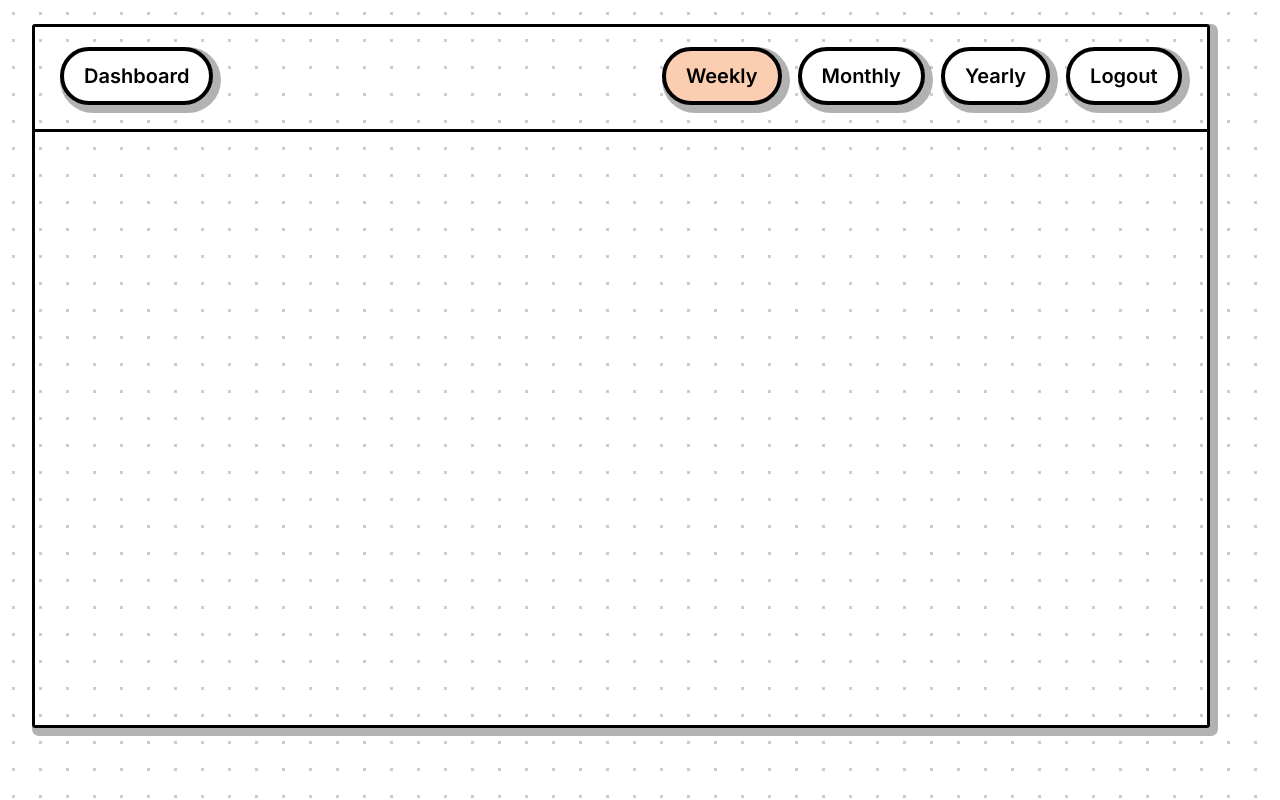
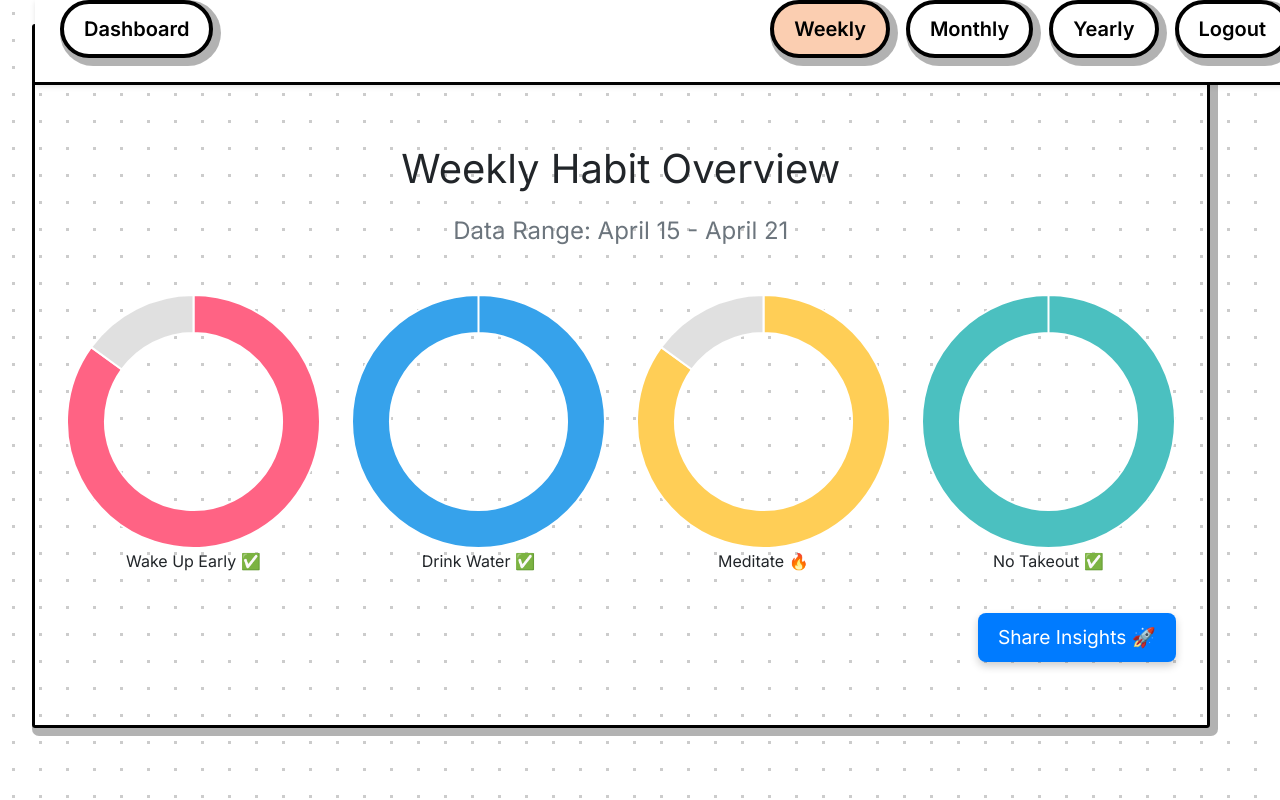
Before and after one commit to fifibox/habit-tracker, a Flask app: page /weekly in a window 1280 px wide. Run offline with Flask 3, Linux system fonts and the light colour scheme.

Commit message:
Added weekly view with individual habit charts, fixed navbar, and enhanced styling

```diff
--- a/habit_tracker/app/templates/base.html
+++ b/habit_tracker/app/templates/base.html
@@ -34,5 +34,13 @@
     {% endblock %}
 
   </div>
+
+  <!-- Chart.js Library -->
+  <script src="https://cdn.jsdelivr.net/npm/chart.js"></script>
+
+  {% block scripts %}{% endblock %}
+
+
+
 </body>
 </html>
--- a/habit_tracker/app/templates/weekly.html
+++ b/habit_tracker/app/templates/weekly.html
@@ -2,8 +2,43 @@
 
 {% block title %}Weekly view{% endblock %}
 
+{% block style %}
+<link rel="stylesheet" href="{{ url_for('static', filename='weekly.css') }}">
+{% endblock %}
+
 {% block content %}
+<div class="container mt-5">
+    <h1 class="text-center mb-4">Weekly Habit Overview</h1>
+    <h4 class="text-center text-muted">Data Range: April 15 - April 21</h4>
 
-<!-- add content here  -->
+    <!-- Donut Chart -->
+    <div class="row text-center mt-5">
+        <div class="col-md-3">
+            <canvas id="chartWakeUp"></canvas>
+            <p>Wake Up Early ✅</p>
+        </div>
+        <div class="col-md-3">
+            <canvas id="chartWater"></canvas>
+            <p>Drink Water ✅</p>
+        </div>
+        <div class="col-md-3">
+            <canvas id="chartMeditate"></canvas>
+            <p>Meditate 🔥</p>
+        </div>
+        <div class="col-md-3">
+            <canvas id="chartTakeout"></canvas>
+            <p>No Takeout ✅</p>
+        </div>
+    </div>
 
+
+    <!-- Share Button -->
+    <div class="text-center mt-4">
+        <button class="btn btn-primary btn-lg share-btn">Share Insights 🚀</button>
+    </div>
+</div>
 {% endblock %}
+
+{% block scripts %}
+<script src="{{ url_for('static', filename='weekly.js') }}"></script>
+{% endblock %}
--- /dev/null
+++ b/habit_tracker/static/weekly.css
@@ -0,0 +1,30 @@
+/* Weekly Page Styles */
+
+.share-btn {
+    background-color: #007bff;
+    border: none;
+    border-radius: 8px;
+    padding: 10px 20px;
+    font-size: 1.2rem;
+    transition: all 0.3s ease;
+    box-shadow: 0 4px 8px rgba(0,0,0,0.2);
+}
+
+.share-btn:hover {
+    background-color: #0056b3;
+    transform: scale(1.05);
+    box-shadow: 0 6px 12px rgba(0,0,0,0.3);
+}
+
+.navbar {
+    position: fixed;
+    top: 0;
+    width: 100%;
+    z-index: 999;
+    background-color: #fff;
+    box-shadow: 0 2px 5px rgba(0,0,0,0.1);
+}
+
+.outer-container {
+    padding-top: 70px; /* Avoid overlap with fixed navbar */
+}
--- /dev/null
+++ b/habit_tracker/static/weekly.js
@@ -0,0 +1,30 @@
+// Weekly Page Chart
+
+function createChart(ctxId, label, dataValue, color) {
+    const ctx = document.getElementById(ctxId).getContext('2d');
+    new Chart(ctx, {
+        type: 'doughnut',
+        data: {
+            labels: [label, 'Remaining'],
+            datasets: [{
+                data: [dataValue, 100 - dataValue],
+                backgroundColor: [color, '#e0e0e0'],
+                borderWidth: 2
+            }]
+        },
+        options: {
+            responsive: true,
+            plugins: {
+                legend: { display: false },
+                title: { display: false }
+            },
+            cutout: '70%'
+        }
+    });
+}
+
+// Create individual charts
+createChart('chartWakeUp', 'Wake Up Early', 85, '#FF6384');
+createChart('chartWater', 'Drink Water', 100, '#36A2EB');
+createChart('chartMeditate', 'Meditate', 85, '#FFCE56');
+createChart('chartTakeout', 'No Takeout', 100, '#4BC0C0');
```
